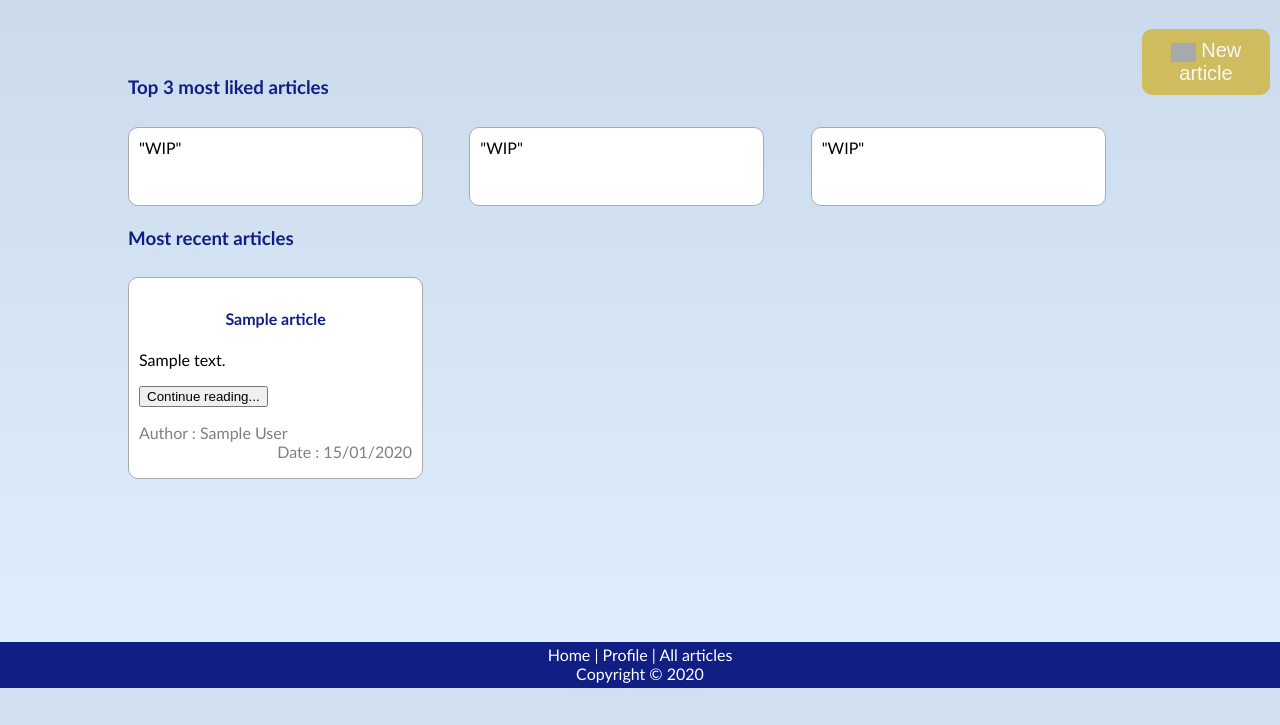
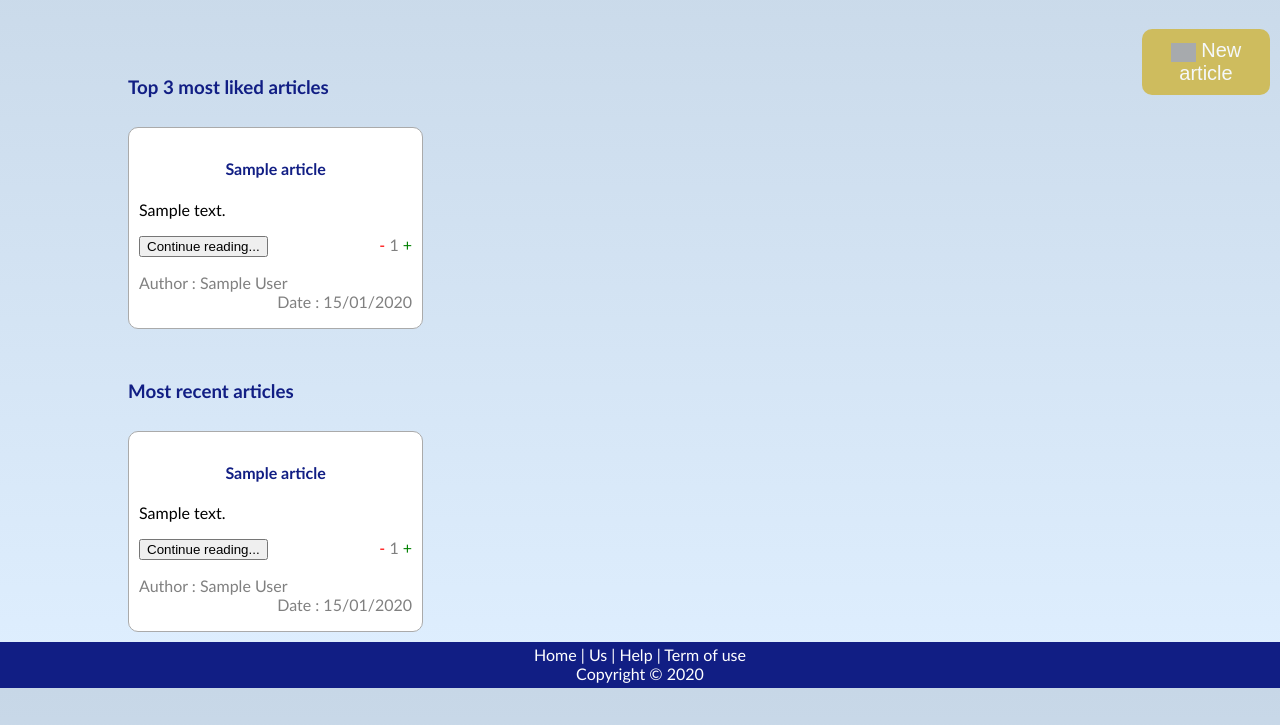
Before and after one commit to NinaKaveh/ecosphere-web-app, a PHP site: page /View/user/all_articles.php in a window 1280 px wide. Shown: the part 112-837 px from the top of the page. Before the commit the page ends 800 px from the top, so only its background shows below. Run offline with PHP 8.4, Linux system fonts and the light colour scheme; the visitor is signed in with stand-in values (Sample User, id 1); tables that the repository leaves empty hold one stand-in row (values such as "Sample post"); grey boxes are pictures that could not be loaded.

Commit message:
Update all_articles.php
Ajout du top 3 / gestion de likes

```diff
--- a/View/user/all_articles.php
+++ b/View/user/all_articles.php
@@ -19,17 +19,51 @@
     <br>
     <h3 class="title-allArticle">Top 3 most liked articles</h3>
     <div class="grid-article">
-        <section class="article_row">
-            "WIP"
-        </section>
+        <?php
+        try {
+            include("../../Model/connect.php");
+        } catch (Exception $e) {
+            die('Erreur : ' . $e->getMessage());
+        }
 
-        <section class="article_row">
-            "WIP"
-        </section>
+        $data_top3 = $bdd->query("SELECT article.id,article.title,article.content,article.date,user.name,COUNT(DISTINCT like_article.id_user) AS like_number FROM like_article INNER JOIN article ON article.id = like_article.id_article INNER JOIN user ON user.id = like_article.id_user GROUP BY like_article.id_article ORDER BY like_number DESC LIMIT 3");
+        while ($article_top3 = $data_top3->fetch()) {
+            if(strlen($article_top3['content']) > 128) {$contentPreview_top3 = substr($article_top3['content'],0,128) . "...";}
+            else $contentPreview_top3 = $article_top3['content'];
 
-        <section class="article_row">
-            "WIP"
-        </section>
+            $like_req_top3 = $bdd->prepare("SELECT * FROM like_article WHERE id_article LIKE :id_article");
+            $like_req_top3->bindParam(":id_article",$article_top3['id']);
+            $like_req_top3->execute();
+            $like_top3 = $like_req_top3->rowCount();
+
+            echo '<section id="top3" class="article_row">
+
+            <h4 style="text-align: center">' . $article_top3['title'] . '</h4>
+
+            <p class="preview_article">' . $contentPreview_top3 . '</p>
+
+            <p class="footer_article"><button type="button" onclick="openArticle(\'article-' . $article_top3['id'] . '\');">Continue reading...</button>
+            <span> <a class="dislike_article" href="like_article.php?article=' . $article_top3['id'] . '&like=-1">-</a> ' . $like_top3 . ' <a class="like_article" href="like_article.php?article=' . $article_top3['id'] . '&like=1">+</a> </span>
+            </p>
+
+            <p class="author_article">
+                Author : ' . $article_top3['name'] . '
+                <span>Date : ' . date("d/m/Y", strtotime($article_top3['date'])) . '</span>
+            </p>
+
+        </section>';
+            echo '<div class="article-popup" id="article-' . $article_top3['id'] . '">
+                    <h1>' . $article_top3['title'] . '</h1>
+                    <p>' . $article_top3['content'] . '</p>
+                    <p class="author_article">
+                        Author : ' . $article_top3['name'] . '
+                        <span>Date : ' . date("d/m/Y", strtotime($article_top3['date'])) . '</span>
+                    </p>
+                    <button type="button" class="btn cancel" onclick="closeArticle();">Close</button>
+            </div>';
+        }
+
+        ?>
     </div>
 
     <h3 class="title-allArticle">Most recent articles</h3>
@@ -37,16 +71,16 @@
 
     <div class ="grid-article">
         <?php
-        try {
-            include("../../Model/connect.php");
-        } catch (Exception $e) {
-            die('Erreur : ' . $e->getMessage());
-        }
 
         $data = $bdd->query("SELECT article.id,article.title,article.content,article.date,user.name FROM article INNER JOIN user ON article.id_user = user.id ORDER BY article.id DESC");
         while ($article = $data->fetch()) {
             if(strlen($article['content']) > 128) {$contentPreview = substr($article['content'],0,128) . "...";}
             else $contentPreview = $article['content'];
+
+            $like_req = $bdd->prepare("SELECT * FROM like_article WHERE id_article LIKE :id_article");
+            $like_req->bindParam(":id_article",$article['id']);
+            $like_req->execute();
+            $like = $like_req->rowCount();
 
             echo '<section id="' . $article['id'] . '" class="article_row">
 
@@ -54,7 +88,9 @@
 
             <p class="preview_article">' . $contentPreview . '</p>
 
-            <button type="button" onclick="openArticle(\'article-' . $article['id'] . '\');">Continue reading...</button>
+            <p class="footer_article"><button type="button" onclick="openArticle(\'article-' . $article['id'] . '\');">Continue reading...</button>
+            <span> <a class="dislike_article" href="like_article.php?article=' . $article['id'] . '&like=-1">-</a> ' . $like . ' <a class="like_article" href="like_article.php?article=' . $article['id'] . '&like=1">+</a> </span>
+            </p>
 
             <p class="author_article">
                 Author : ' . $article['name'] . '
@@ -74,8 +110,6 @@
         }
 
         ?>
-
-
     </div>
 
 </main>
@@ -84,8 +118,16 @@
 
 
 <footer>
-    <div id="userFooter">
-        <script>addUserFooter();</script>
+    <div id="footer">
+        <div id="banner">
+            <nav class="footerNav">
+                <a href="../index.php">Home |</a>
+                <a href="../View/about.php">Us |</a>
+                <a href="../View/help.php">Help |</a>
+                <a href="../View/term_of_use.php">Term of use</a>
+            </nav>
+            <span class="footerNav">Copyright &copy; 2020</span>
+        </div>
     </div>
 </footer>
 
```
